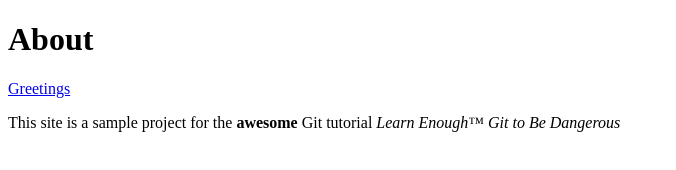
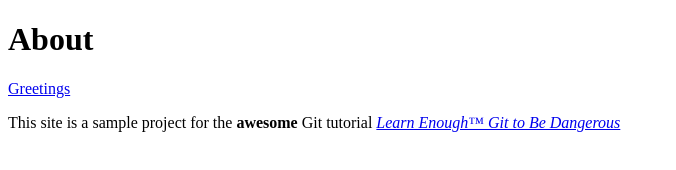
Before and after one commit to scarpma/repos, a plain HTML site: page about.html in a window 1280 px wide. Shown: the whole page, without its empty margins (0-676 px from the left). Drawn offline with Linux system fonts and the light colour scheme.

Commit message:
Add link to tutorial title

```diff
--- a/about.html
+++ b/about.html
@@ -8,7 +8,7 @@
     <h1>About</h1>
     <a href="index.html">Greetings</a>
     <p>
-      This site is a sample project for the <strong>awesome</strong> Git tutorial <em>Learn Enough™ Git to Be Dangerous</em>
+      This site is a sample project for the <strong>awesome</strong> Git tutorial <a href="http://learnenough.com/git-tutorial"><em>Learn Enough™ Git to Be Dangerous</em></a>
     </p>
   </body>
 </html>
```
